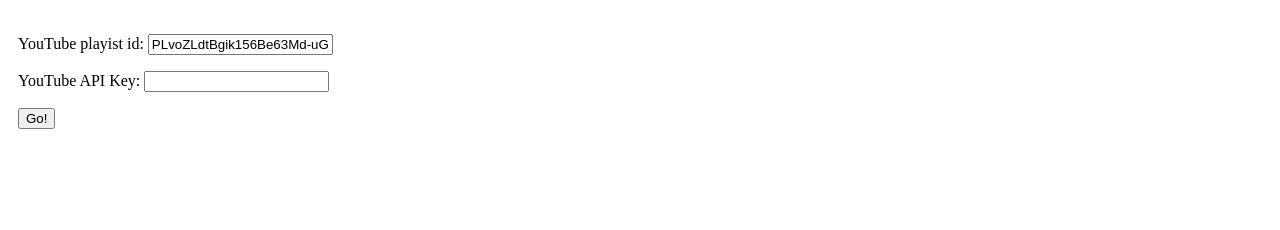
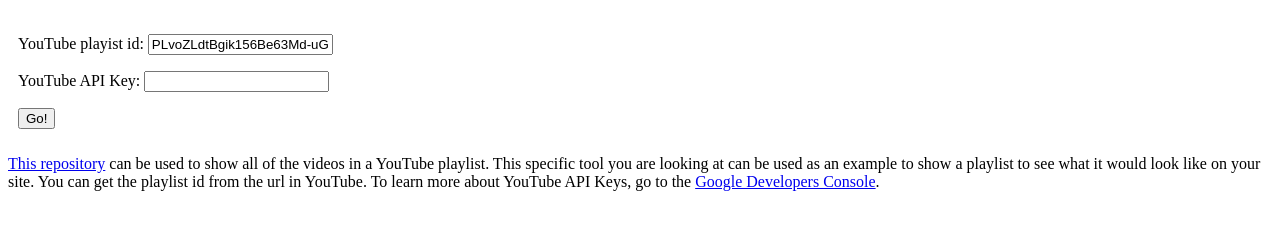
Before and after one commit to jeggelke/youtube-playlist, a plain HTML site: page index.html in a window 1280 px wide. Drawn offline with nearby package versions, Linux system fonts and the light colour scheme.

Commit message:
added language on how to use it

```diff
--- a/index.html
+++ b/index.html
@@ -15,6 +15,11 @@
       <p>YouTube API Key: <input type="text" id="api-key" value=""></p>
       <input type="button" value="Go!" id="button">
     </div>
+    <div class="">
+      <p>
+        <a href="https://github.com/jeggelke/youtube-playlist">This repository</a> can be used to show all of the videos in a YouTube playlist. This specific tool you are looking at can be used as an example to show a playlist to see what it would look like on your site. You can get the playlist id from the url in YouTube. To learn more about YouTube API Keys, go to the <a href="https://console.developers.google.com">Google Developers Console</a>.
+      </p>
+    </div>
   </body>
   <script type="text/javascript">
   $('#button').click(function loadVideos(){
--- a/js/loadPlayer.js
+++ b/js/loadPlayer.js
@@ -12,7 +12,7 @@ var playlistSidebar = document.createElement('div');
 $(playlistSidebar).addClass('playlist-sidebar');
 var playlistHeading = document.createElement('div');
 $(playlistHeading).addClass('playlist-heading');
-$(playlistHeading).html('View More Sessions');
+$(playlistHeading).html('View More Videos');
 $(playlistSidebar).append(playlistHeading);
 $(playlistSidebar).append('<ul></ul>');
 $(videoContainer).append(videoIframe);
```
